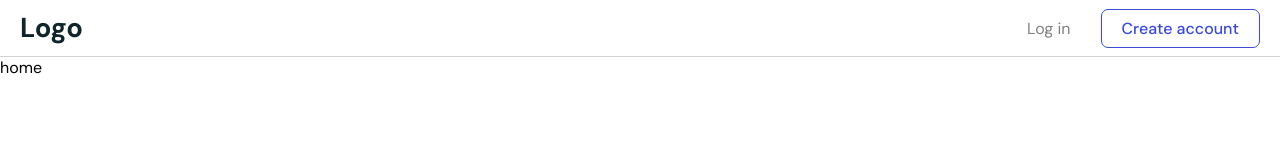
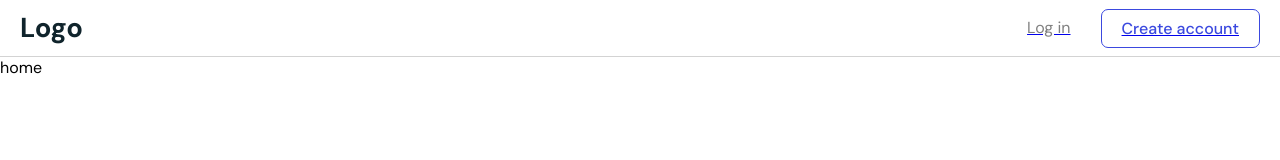
Before and after one commit to Tudor-Ang/dev-articles, a React (Create React App) app in the folder client/: page / in a window 1280 px wide. Shown: the top 160 px of the page. Built offline with nearby package versions, Linux system fonts and the light colour scheme.

Commit message:
fix: navbar background color

```diff
--- a/client/src/components/Layout/navbar/index.js
+++ b/client/src/components/Layout/navbar/index.js
@@ -1,17 +1,22 @@
 import React from 'react';
+import { Link } from 'react-router-dom';
 import { Nav, Logo } from './styles'
+import { Contain, Button } from '../../Collection';
 
-import { Contain, Button } from '../../Collection';
 
 const Navbar = () => {
   return (
-    <Contain borderBottom={'1px solid lightGrey'}>
+    <Contain background={'#fff'} borderBottom={'1px solid lightGrey'}>
       <Nav>
         {/*TODO: change placeholder logo */}
         <Logo>Logo</Logo>
         <Contain>
-          <Button borderRadius={'7px'} color={'grey'} background={'transparent'} fontWeight={'300'} hoverBackground={'#EBECFC'} padding={'8px 20px 8px 20px'} hoverColor={'#3B49DF'}>Log in</Button>
-          <Button border={'1px solid #3B49DF'} color={'#3B49DF'} borderRadius={'7px'} background={'transparent'} padding={'8px 20px 8px 20px'} margin={'0 0 0 10px'} hoverBackground={'#3B49DF'} hoverColor={"#fff"}>Create account</Button>
+          <Link to="/auth/login">
+            <Button borderRadius={'7px'} color={'grey'} background={'transparent'} fontWeight={'300'} hoverBackground={'#EBECFC'} padding={'8px 20px 8px 20px'} hoverColor={'#3B49DF'}>Log in</Button>
+          </Link>
+          <Link to="/auth/register">
+            <Button border={'1px solid #3B49DF'} color={'#3B49DF'} borderRadius={'7px'} background={'transparent'} padding={'8px 20px 8px 20px'} margin={'0 0 0 10px'} hoverBackground={'#3B49DF'} hoverColor={"#fff"}>Create account</Button>
+          </Link>
         </Contain>
       </Nav>
     </Contain>
```
